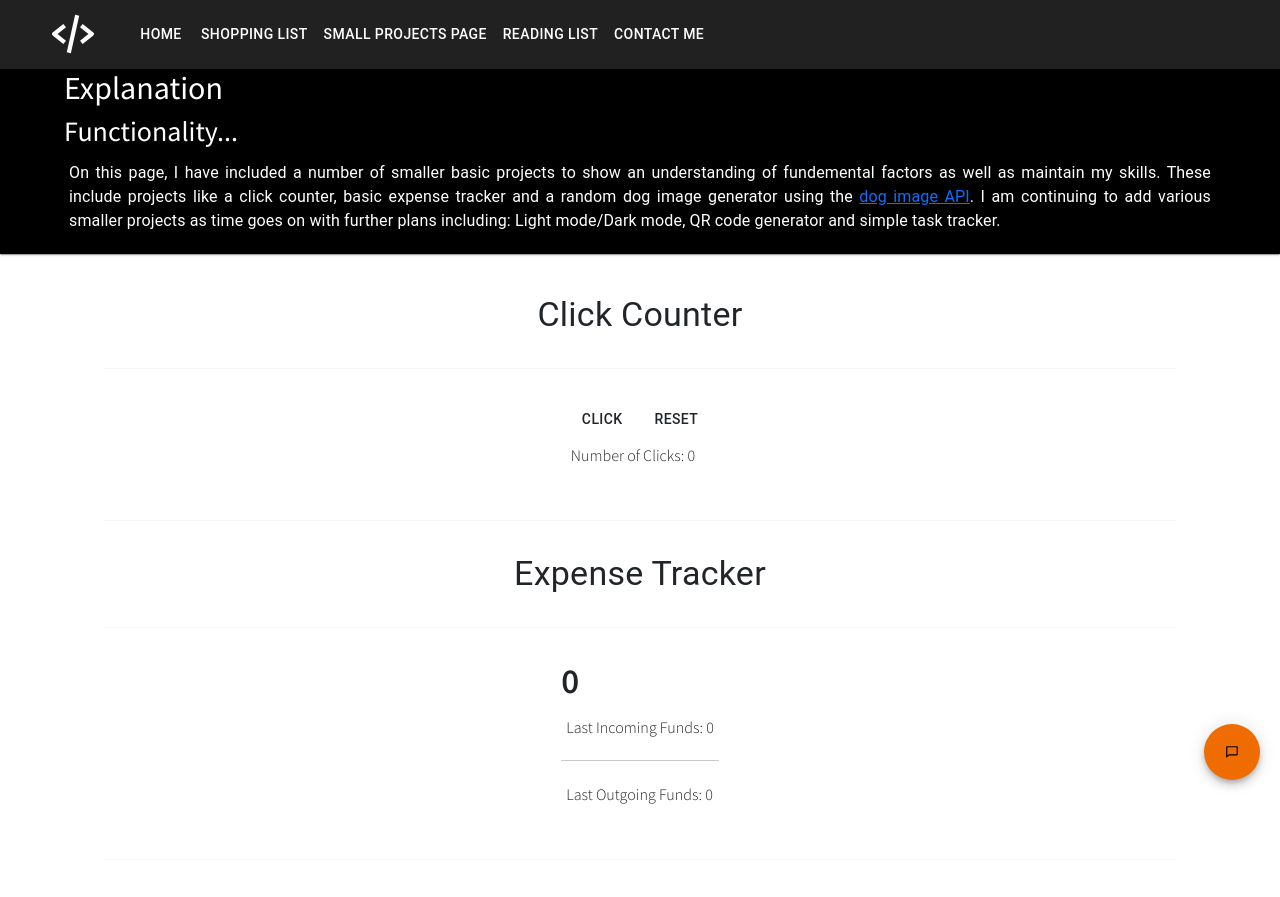
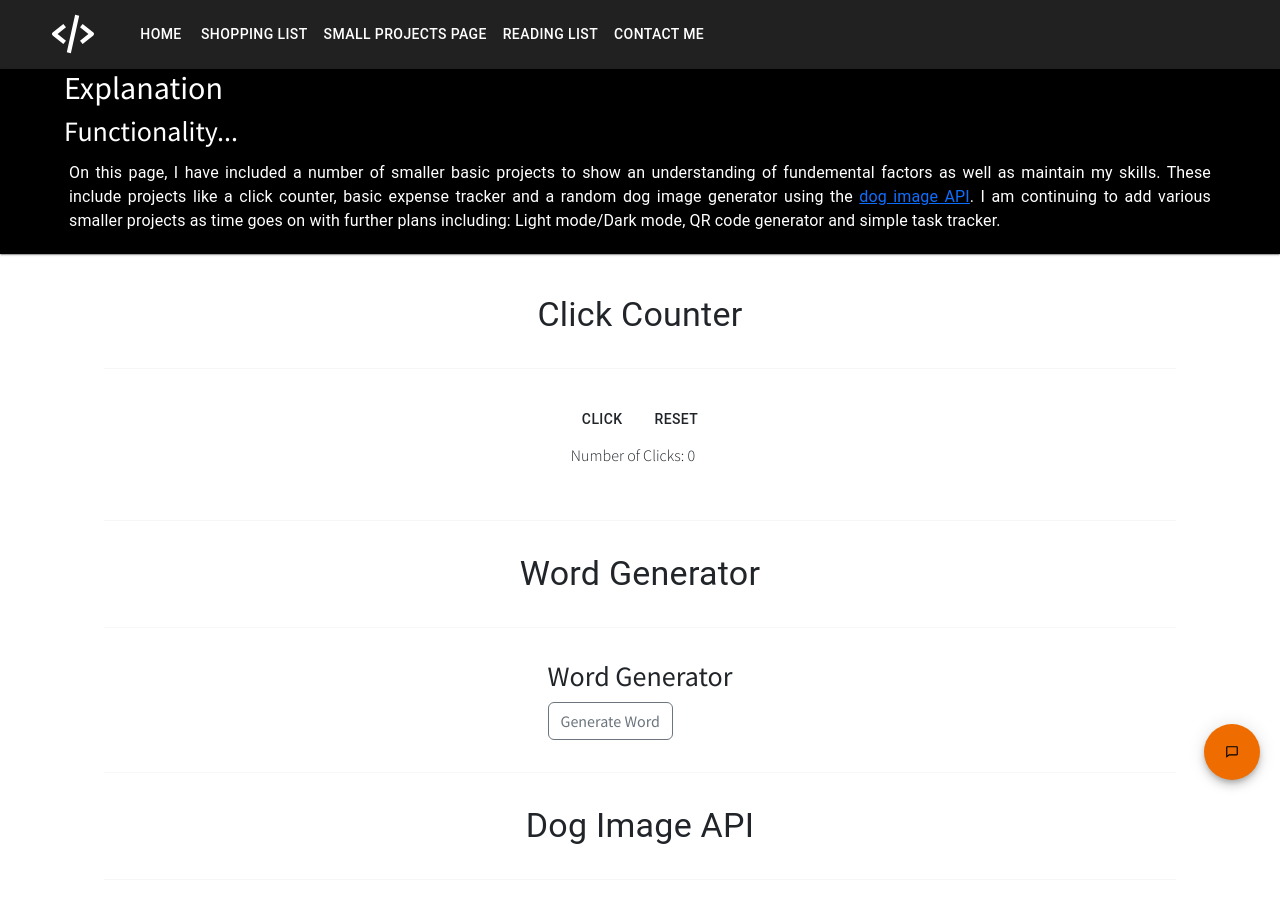
Before and after one commit to Eve-Drake/Portfolio, a React (Create React App) app: page /#/SmallProjectsPage in a window 1280 px wide. Shown: the top 897 px of the page. Built offline with nearby package versions, Linux system fonts and the light colour scheme.

Commit message:
Changes to small projects page

```diff
--- a/src/components/Pages/SmallProjectsPage.js
+++ b/src/components/Pages/SmallProjectsPage.js
@@ -1,7 +1,6 @@
 import * as React from 'react';
 import ClickCounter from '../SmallProjects/ClickCounter'
 import DogAPI from '../SmallProjects/DogAPI';
-import ExpenseTracker from  '../SmallProjects/ExpenseTracker'
 import WordGenerator from '../SmallProjects/WordGenerator';
 import UserGenerator from '../SmallProjects/UserGenerator';
 import RandomCard from '../SmallProjects/RandomCard'
@@ -42,9 +41,6 @@ const SmallProjectsPage = () => {
                     <Typography variant='h4'>Click Counter</Typography>
                         <ClickCounter />
 
-                    <Typography variant='h4'>Expense Tracker</Typography>
-                        <ExpenseTracker />
-
                     <Typography variant='h4'>Word Generator</Typography>
                         <WordGenerator />
 
--- a/src/components/SmallProjects/ExpenseTracker.js
+++ /dev/null
@@ -1,32 +0,0 @@
-import { useState } from "react";
-
-
-const ExpenseTracker = () => {
-    const [Balance, setBalance] = useState(0);
-    const [outgoing, setOutgoing] = useState(0);
-    const [incoming, setIncoming] = useState(0);
-    const [lastIncoming, setLastIncoming] = useState(0);
-    const [lastOutgoing, setLastOutgoing] = useState(0);
-
-    const handleSubmit = (e) => {
-        e.preventDefault();
-        let amnt = incoming - outgoing;
-        setLastIncoming(incoming);
-        setLastOutgoing(outgoing);
-        setBalance(amnt + Balance);
-        setIncoming(0);
-        setOutgoing(0);
-    }
-
-
-    return (
-        <div className="expenseTracker">
-            <h1>{Balance}</h1>
-            <p>Last Incoming Funds: {lastIncoming} </p>
-            <hr></hr>
-            <p>Last Outgoing Funds: {lastOutgoing}  </p>
-
-        </div>
-     );
-}
-export default ExpenseTracker;
```
